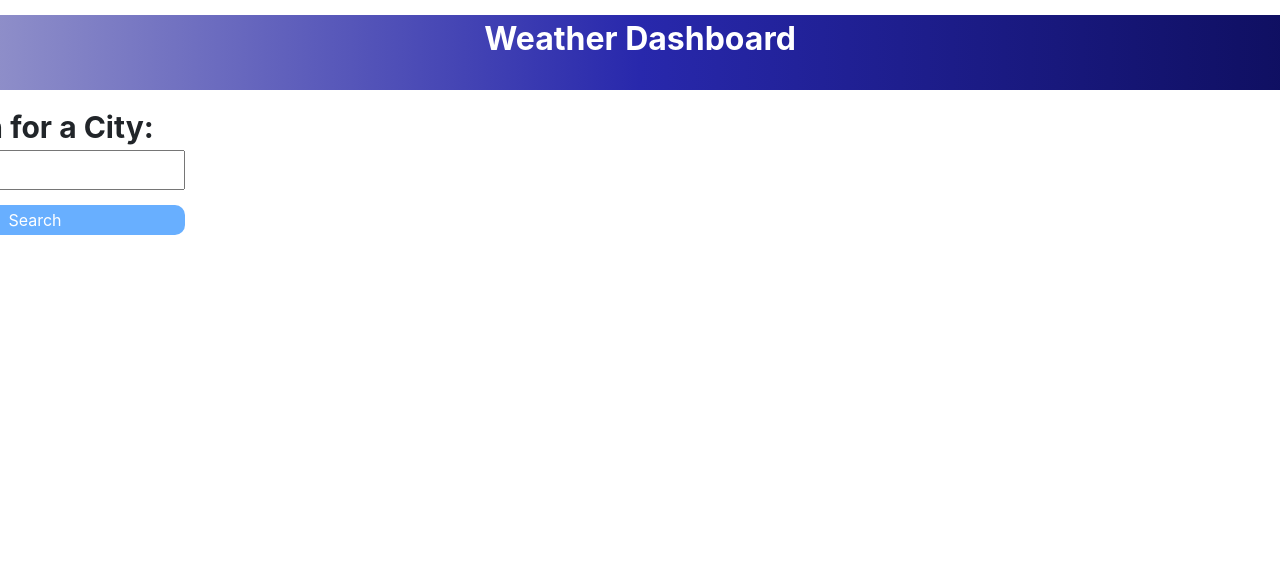
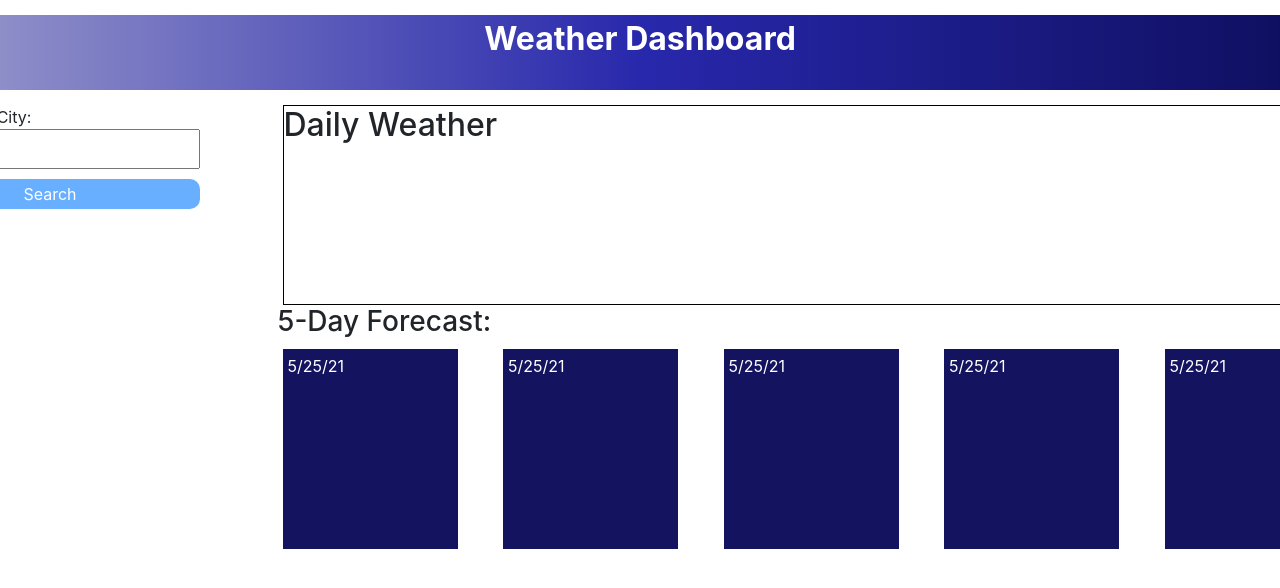
Before and after one commit to michaelab24/Weather-Dashboard-Project, a plain HTML site: page index.html in a window 1280 px wide. Shown: the top 588 px of the page. Drawn offline with nearby package versions, Linux system fonts and the light colour scheme.

Commit message:
skeleton complete along with button console log

```diff
--- a/index.html
+++ b/index.html
@@ -7,7 +7,7 @@
     <!-- CDN link -->
     <link rel="stylesheet" href="https://cdn.jsdelivr.net/npm/bootstrap@4.6.0/dist/css/bootstrap.min.css"/>
     <link rel="stylesheet" href="styles.css"/>
-    <script src="script.js"></script>
+
     <title>Weather Dashboard</title>
 </head>
 <body>
@@ -17,14 +17,42 @@
 
         </div>
         <div class="row">
-          <div class="col-sm">Search for a City:</div>
-        </div>
-        <div class="row">
-            <input type="text">
-          </div>
-        <div class="row">
-            <button class="searchbutton">Search</button>
+            <div class="col-3">
+                <div class="">Search for a City:</div>
+                <div><input id="cityInput" type="text">
+                </div>
+                <div>
+                    <button class="searchButton">Search</button>
+                </div>
+            </div>
+            <div class="col-9">
+                <div class="dailywrap">
+                    <h2>Daily Weather</h2>
+                </div>
+                <div>
+                    <h3>5-Day Forecast:</h3>
+                </div>
+                <div class="forcastwrapper">
+                    <div class="forcast">
+                        <div>5/25/21</div>
+                    </div>
+                    <div class="forcast">
+                        <div>5/25/21</div>
+                    </div>
+                    <div class="forcast">
+                        <div>5/25/21</div>
+                    </div>
+                    <div class="forcast">
+                        <div>5/25/21</div>
+                    </div>
+                    <div class="forcast">
+                        <div>5/25/21</div>
+                    </div>
+                </div>
+            </div>
         </div>
       </div>
+      <script src="https://cdnjs.cloudflare.com/ajax/libs/jquery/3.6.0/jquery.min.js"></script>
+      <script src="script.js"></script>
 </body>
 </html>
--- a/script.js
+++ b/script.js
@@ -1,4 +1,9 @@
-function citySearch(eventS) {
-    console.log(searchbutton)
+$(".searchButton").on("click", citySearch);
+
+
+
+function citySearch() {
+    var searchTerm = $("#cityInput").val()
+    console.log(searchTerm)
 
 }
--- a/styles.css
+++ b/styles.css
@@ -31,4 +31,34 @@ button {
     color: white;
     border: transparent;
     border-radius: 10px;
+    margin-top: 10px;
 }
+
+.dailywrap {
+    width: 100%;
+    border: 1px solid black;
+    margin-left: 5px;
+    margin-right: 5px;
+    height: 200px;
+}
+
+.forcastwrapper {
+    width: 100%;
+    position: relative;
+    margin-top: 10px;
+}
+
+.forcast {
+    float: left;
+    width: 20%;
+}
+
+.forcast div {
+    background-color: rgb(19, 19, 95);
+    margin-left: 5px;
+    margin-right: 5px;
+    color: white;
+    padding: 5px;
+    height: 200px;
+    width: 175px;
+}
```
